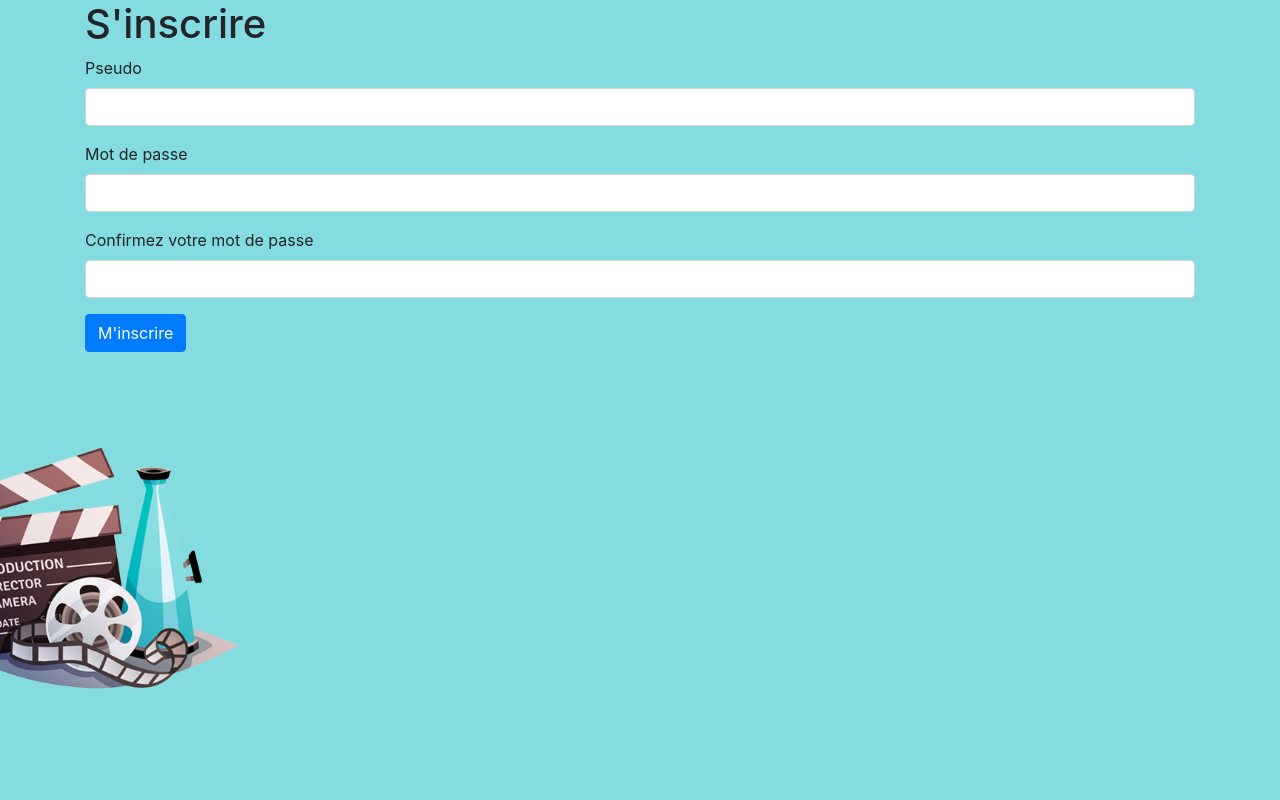
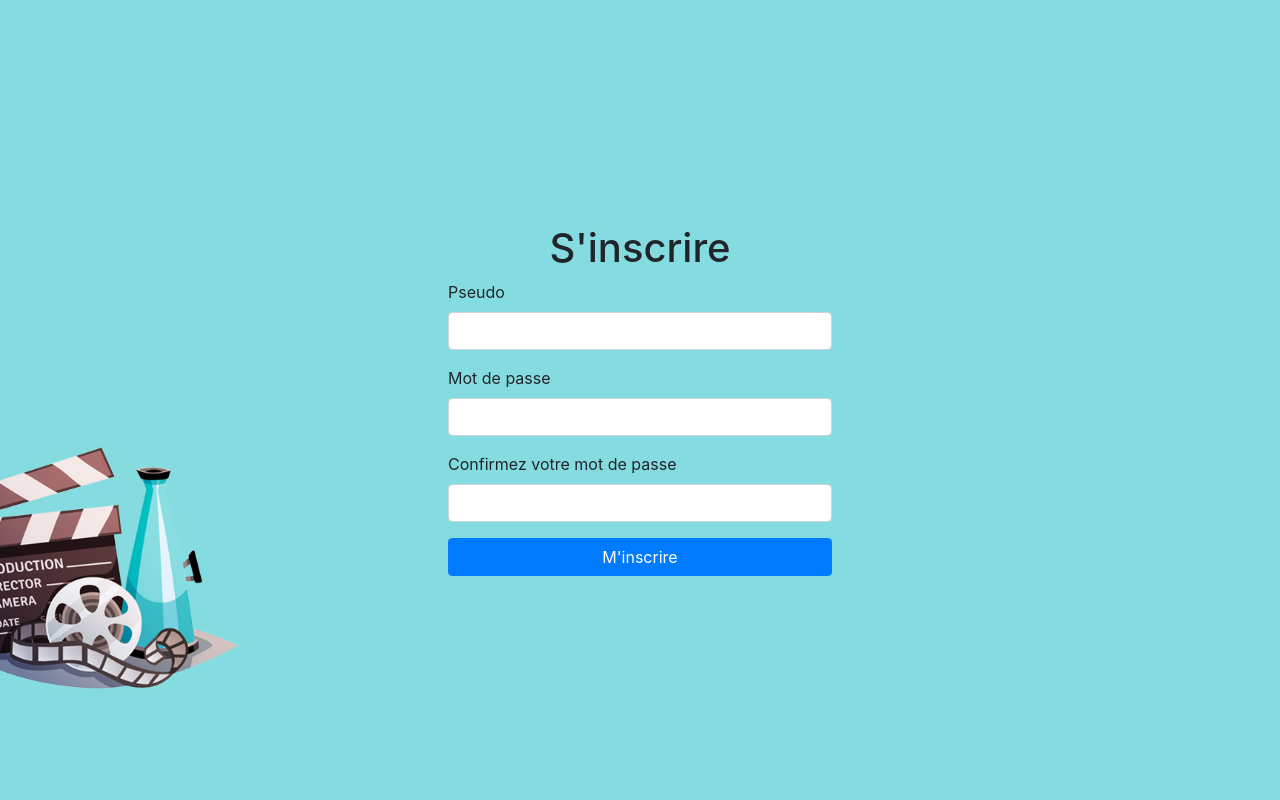
Before and after one commit to antho90/Projet_CRUD, a PHP site: page /register.php in a window 1280 px wide. Shown: the part 56-856 px from the top of the page. Before the commit the page ends 745 px from the top, so only its background shows below. Run offline with PHP 8.4, Linux system fonts and the light colour scheme.

Commit message:
text center

```diff
--- a/css/app.css
+++ b/css/app.css
@@ -9,3 +9,31 @@ body {
 .b {
     font-weight: bold;
 }
+
+.center {
+    height: 100vh;
+    position: relative;
+    display: flex;
+    flex-direction: column;
+    align-items: center;
+    justify-content: center;
+}
+
+.container {
+    max-width: 960px;
+    margin: auto;
+    overflow: hidden;
+    padding: 0 3rem;
+}
+
+.w {
+    width: 30vw;
+}
+
+.text_center {
+    text-align: center;
+}
+
+.m_top {
+    margin-top: 9rem;
+}
--- a/home.php
+++ b/home.php
@@ -6,10 +6,11 @@ interdit();
 
 <?php require 'inc/header.php'; ?>
 
+<div class="center">
 <h1> Accueil</h1><br><br>
 
 <h2> A l'eau Ciné c'est quoi ? </h2><br><br>
 
-<p>Lorem, ipsum dolor sit amet consectetur adipisicing elit. Est laboriosam nemo excepturi obcaecati delectus, in ad assumenda quos illum minus minima distinctio eius esse voluptatem veritatis impedit suscipit vel saepe. Lorem ipsum dolor sit amet consectetur adipisicing elit. Iusto, delectus temporibus enim deleniti quo quisquam nostrum maiores incidunt quod. Illo repudiandae obcaecati mollitia laudantium iusto? Ut delectus asperiores incidunt voluptatem?</p>
-
+<p class="text_center">Lorem, ipsum dolor sit amet consectetur adipisicing elit. Est laboriosam nemo excepturi obcaecati delectus, in ad assumenda quos illum minus minima distinctio eius esse voluptatem veritatis impedit suscipit vel saepe. Lorem ipsum dolor sit amet consectetur adipisicing elit. Iusto, delectus temporibus enim deleniti quo quisquam nostrum maiores incidunt quod. Illo repudiandae obcaecati mollitia laudantium iusto? Ut delectus asperiores incidunt voluptatem?</p>
+</div>
 <?php require 'inc/footer.php'; ?>
--- a/register.php
+++ b/register.php
@@ -44,6 +44,7 @@
 
    <?php require 'inc/header.php'; ?>
 
+   <div class="center">
      <h1> S'inscrire </h1>
 
      <?php if (!empty($errors)) : ?>
@@ -60,23 +61,23 @@
 
      <form action="" method="POST">
 
-     <div class="form-group">
+       <div class="form-group w">
          <label for="">Pseudo</label>
          <input type="text" name="username" class="form-control" />
        </div>
 
-     <div class="form-group">
+       <div class="form-group w">
          <label for="">Mot de passe</label>
          <input type="password" name="password" class="form-control" />
        </div>
 
-     <div class="form-group">
+       <div class="form-group w">
          <label for="">Confirmez votre mot de passe</label>
          <input type="password" name="password_confirm" class="form-control" />
        </div>
 
-     <button type="submit" class="btn btn-primary">M'inscrire</button>
+       <button type="submit" class="btn btn-primary w">M'inscrire</button>
 
      </form>
-
+   </div>
    <?php require 'inc/footer.php'; ?>
```
Also changed, not shown: account.php (+7 -5 lines), actu.php (+5 -4 lines), login.php (+5 -5 lines), modif.php (+6 -5 lines), resume.php (+6 -5 lines), suppr.php (+6 -5 lines). Lines whose indentation alone changed are shown as unchanged.
